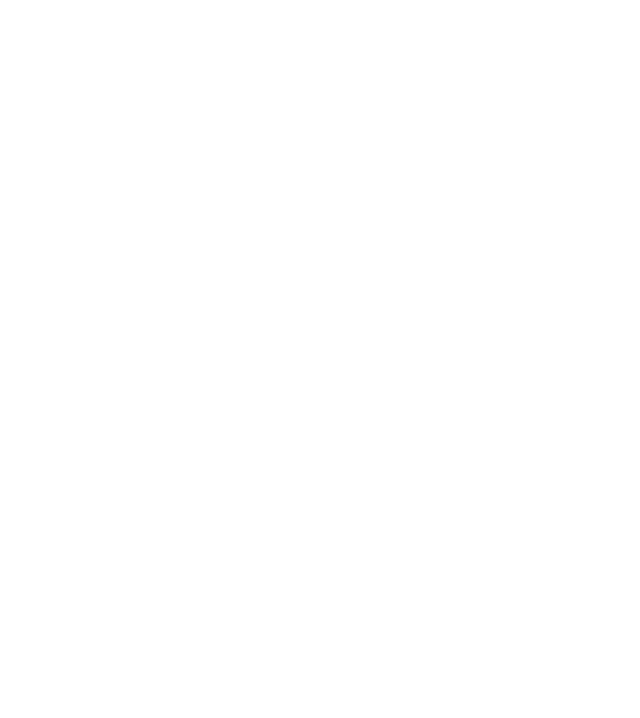
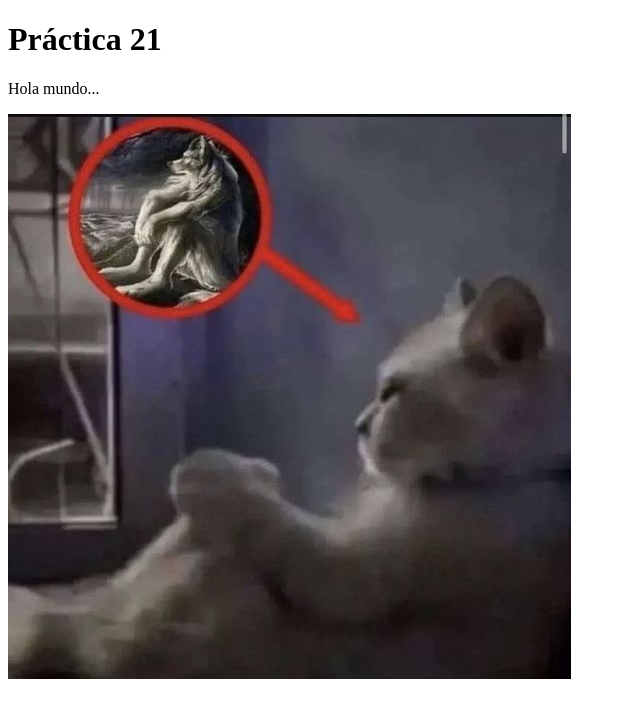
Before and after one commit to NataliaPirueta/practica21, a plain HTML site: page index.html in a window 1280 px wide. Shown: the whole page, without its empty margins (0-640 px from the left). Drawn offline with Linux system fonts and the light colour scheme.

Commit message:
Imagen en index.html

```diff
--- a/index.html
+++ b/index.html
@@ -7,5 +7,9 @@
 </head>
 <body>
 
+    <h1>Práctica 21</h1>
+    <p>Hola mundo...</p>
+    <div><img src="./img/a931d880a0434491b11b2b4d349ce0d8.jpg"></div>
+
 </body>
 </html>
```
